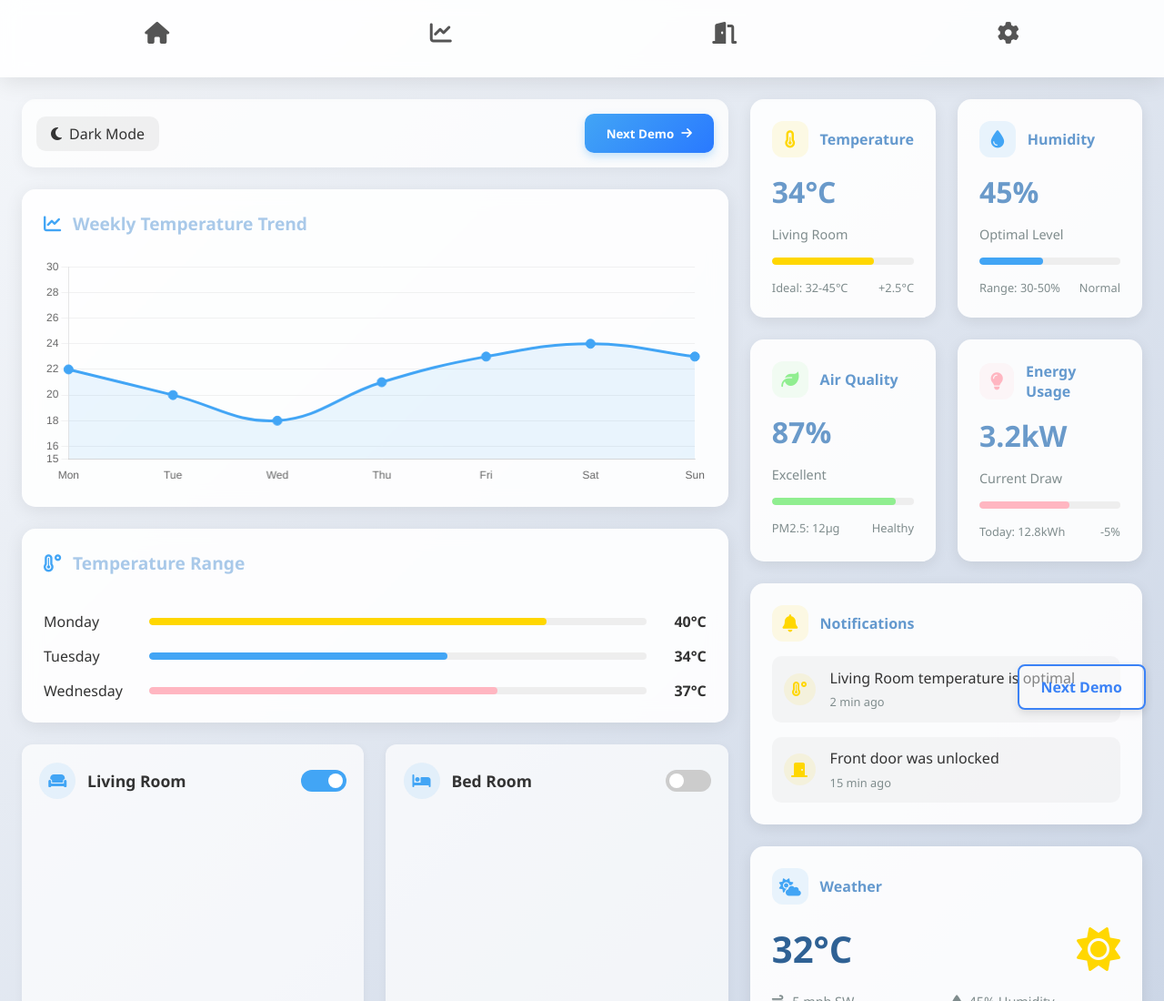
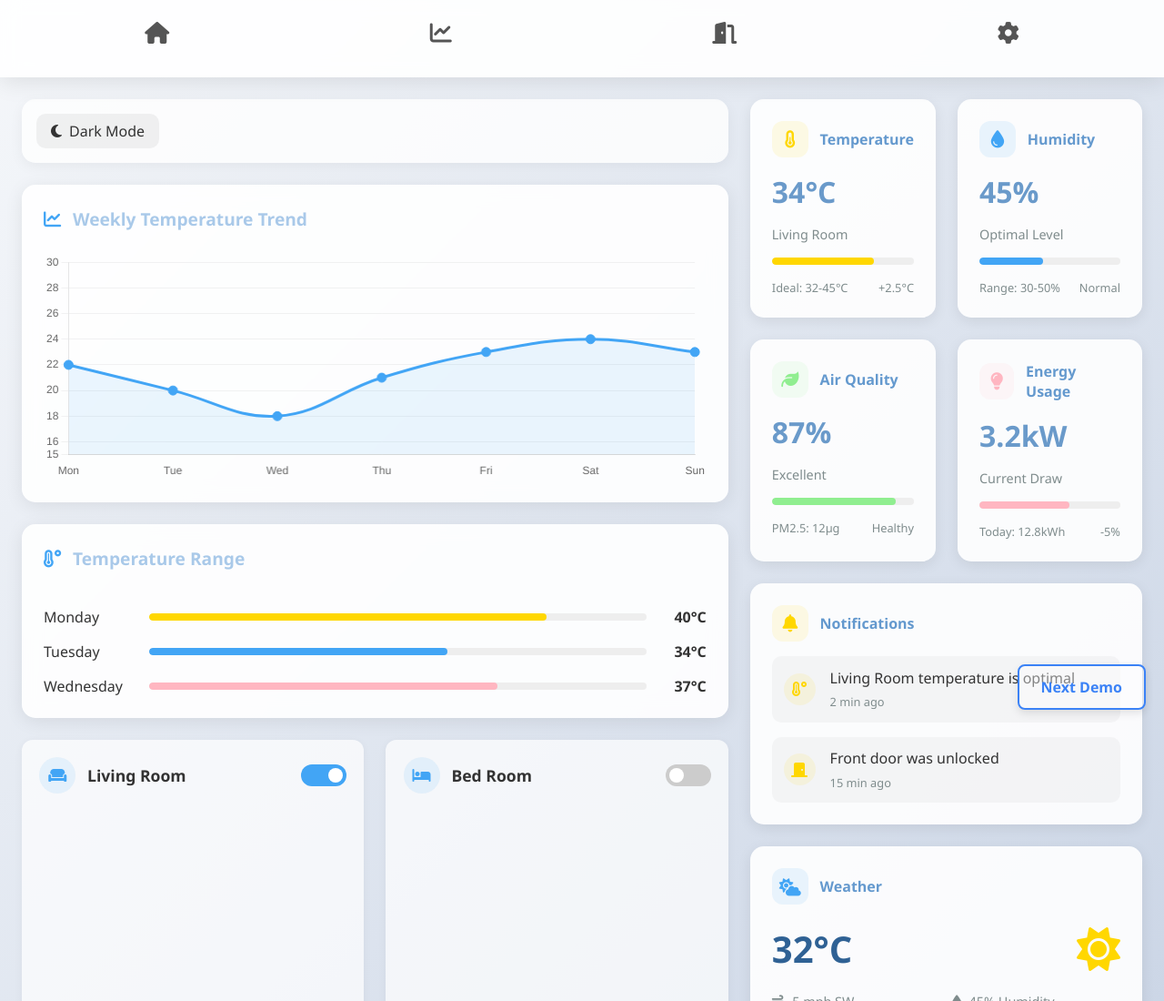
Before and after one commit to DrasisAutomation/Lumi-demo-dashboards, a plain HTML site: page index.html in a window 1280 px wide. Shown: the top 1100 px of the page at 91% size. Drawn offline with nearby package versions, Linux system fonts and the light colour scheme.

Commit message:
working code till rooms.html

```diff
--- a/index.html
+++ b/index.html
@@ -35,9 +35,6 @@
                     <i class="fas fa-moon"></i>
                     <span>Dark Mode</span>
                 </div>
-                <button class="demo-button">
-                    Next Demo <i class="fas fa-arrow-right"></i>
-                </button>
             </div>
 
             <!-- First Half: Graph and Temperature Range -->
```
Also changed, not shown: Dashboard 1/Settings.html (+1 -1 lines), Dashboard 2/index.html (+0 -2 lines).
